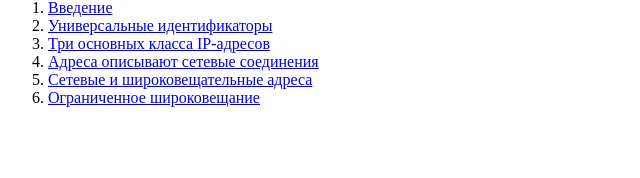
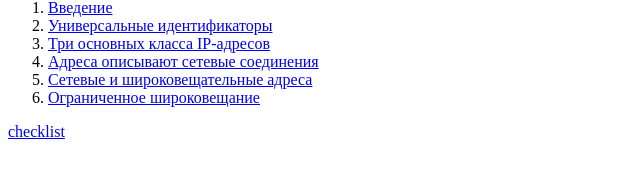
Before and after one commit to AMWLocal/HW_checklist_and-link, a plain HTML site: page index.html in a window 1280 px wide. Shown: the part 68-246 px from the top of the page, 0-640 px from the left. Drawn offline with Linux system fonts and the light colour scheme.

Commit message:
add link cheklist

```diff
--- a/index.html
+++ b/index.html
@@ -15,5 +15,6 @@
 <li><a href="content.html#block5">Сетевые и широковещательные адреса</a> </li>
 <li><a href="content.html#block6">Ограниченное широковещание</a> </li>
 </ol>
+<a href="index_checklist.html">checklist</a>
 </body>
 </html>
```
